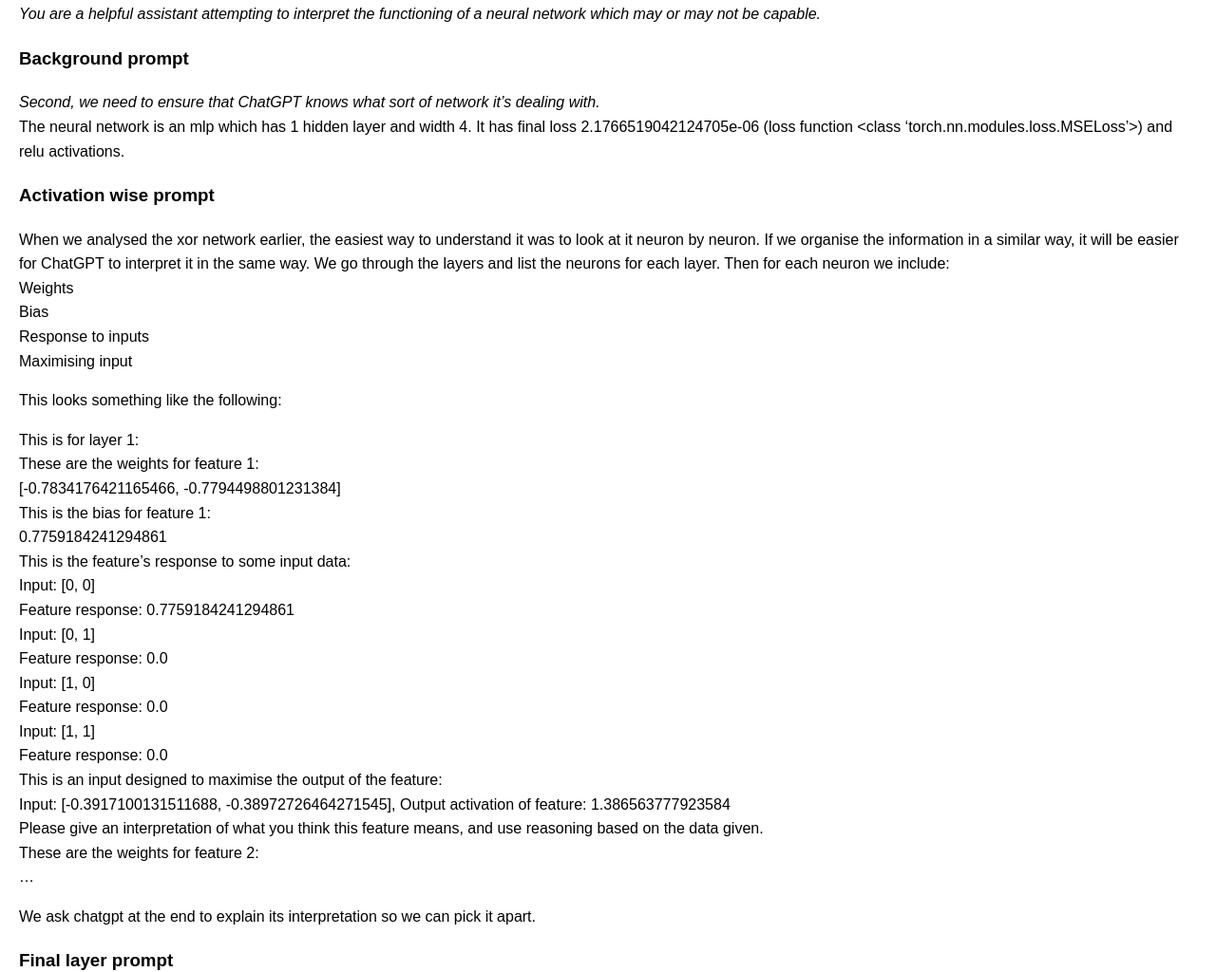
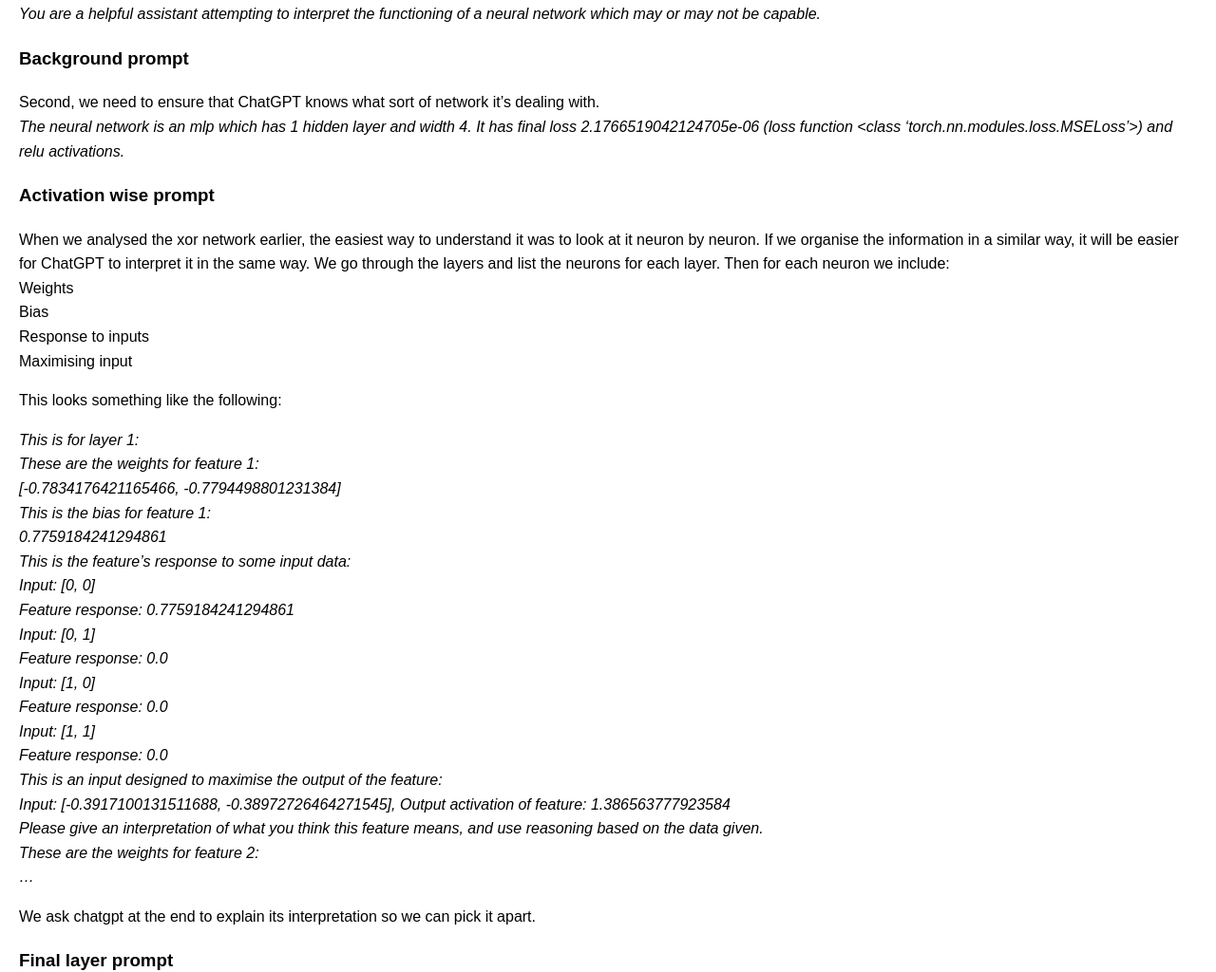
Before and after one commit to Arkleseisure/Arkleseisure.github.io, a Jekyll site: the page built from pages/xor.md, in a window 1280 px wide. Shown: the part 2154-3178 px from the top of the page at 95% size. Built offline with Jekyll 4.4.1, drawn with Linux system fonts in a browser that asks for light colours.

Commit message:
Update xor.md

```diff
--- a/pages/xor.md
+++ b/pages/xor.md
@@ -69,8 +69,8 @@
 *You are a helpful assistant attempting to interpret the functioning of a neural network which may or may not be capable.*
 
 ### Background prompt
-*Second, we need to ensure that ChatGPT knows what sort of network it's dealing with.*
-The neural network is an mlp which has 1 hidden layer and width 4. It has final loss 2.1766519042124705e-06 (loss function <class 'torch.nn.modules.loss.MSELoss'>) and relu activations.
+Second, we need to ensure that ChatGPT knows what sort of network it's dealing with.
+*The neural network is an mlp which has 1 hidden layer and width 4. It has final loss 2.1766519042124705e-06 (loss function <class 'torch.nn.modules.loss.MSELoss'>) and relu activations.*
 
 ### Activation wise prompt
 When we analysed the xor network earlier, the easiest way to understand it was to look at it neuron by neuron. If we organise the information in a similar way, it will be easier for ChatGPT to interpret it in the same way. We go through the layers and list the neurons for each layer. Then for each neuron we include:
@@ -81,7 +81,7 @@
 
 This looks something like the following:
 
-This is for layer 1:
+*This is for layer 1:
  These are the weights for feature 1:
  [-0.7834176421165466, -0.7794498801231384]
  This is the bias for feature 1:
@@ -99,7 +99,7 @@
  Input: [-0.3917100131511688, -0.38972726464271545], Output activation of feature: 1.386563777923584
  Please give an interpretation of what you think this feature means, and use reasoning based on the data given.
  These are the weights for feature 2:
- ...
+ ...*
 
 We ask chatgpt at the end to explain its interpretation so we can pick it apart.
 
```
